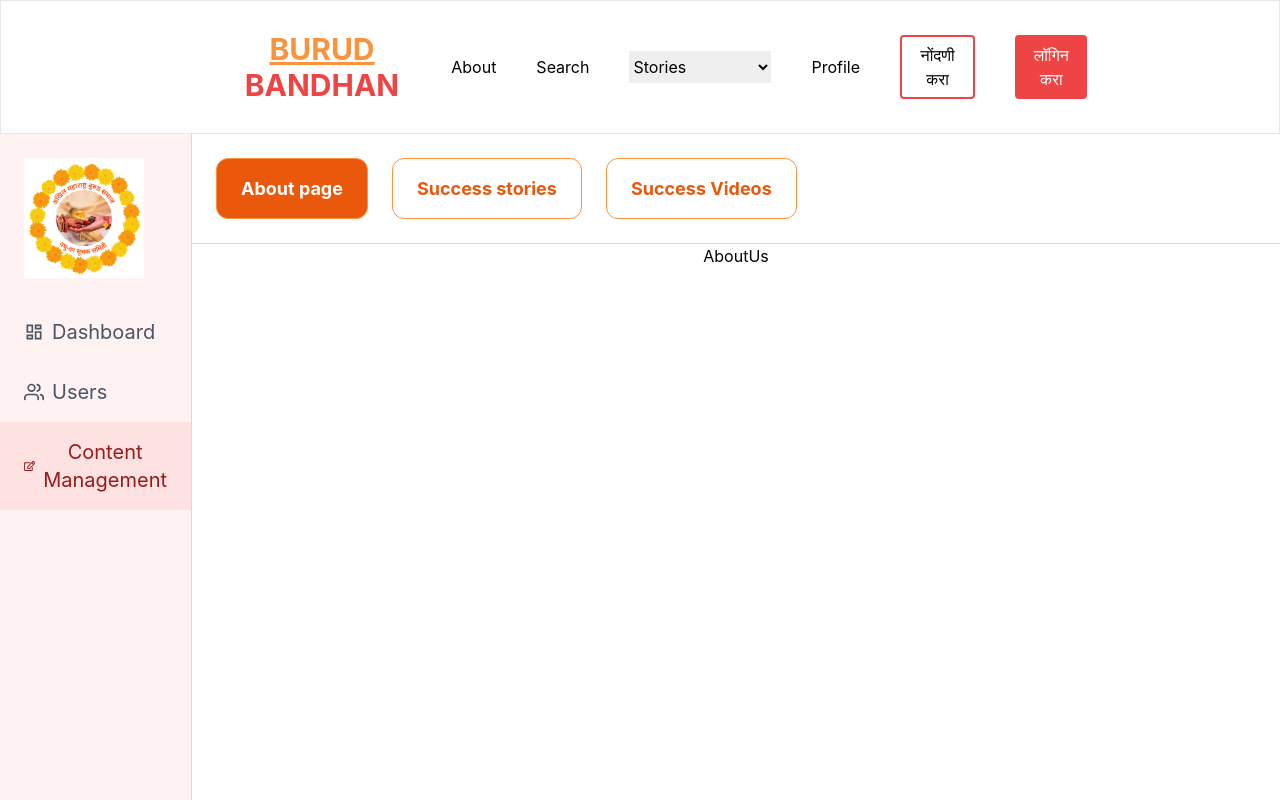
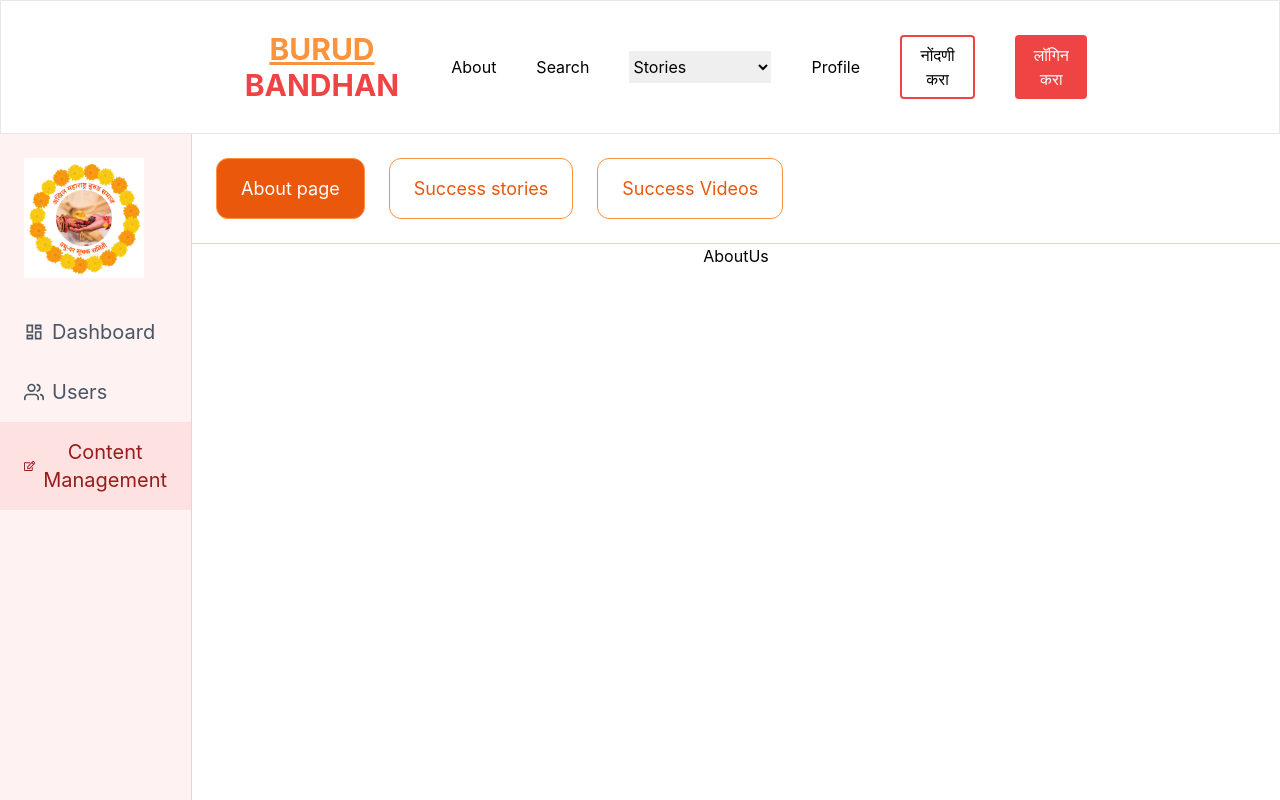
Before and after one commit to Increditex-Software-Solutions-Pvt-Ltd/new_BurudBandhan, a React (Create React App) app in the folder frontend/: page /admin in a window 1280 px wide. Both pictures are taken after a click on the element "Content Management". Shown: the top 800 px of the page. Built offline with nearby package versions, Linux system fonts and the light colour scheme.

Commit message:
modified css

```diff
--- a/frontend/src/Components/Admin/ContentManagement.jsx
+++ b/frontend/src/Components/Admin/ContentManagement.jsx
@@ -21,19 +21,19 @@ const ContentManagement = () => {
           backgroundColor: (content == "about_us") ? "#ea580c": "white",
           color:(content == "about_us") ? "white": "#ea580c"
         }}
-         className='  border border-orange-400 rounded-xl px-6 py-4 text-[18px] font-bold' onClick={()=>handleClick('about_us')}>About page</button>
+         className='border border-orange-400 rounded-xl px-6 py-4 text-[18px]' onClick={()=>handleClick('about_us')}>About page</button>
         <button
         style={{
           backgroundColor: (content == "success_stories") ? "#ea580c": "white",
           color:(content == "success_stories") ? "white": "#ea580c"
         }}
-         className='border border-orange-400 rounded-xl px-6 py-4 text-[18px] font-bold' onClick={()=>handleClick('success_stories')}>Success stories</button>
+         className='border border-orange-400 rounded-xl px-6 py-4 text-[18px] ' onClick={()=>handleClick('success_stories')}>Success stories</button>
         <button
         style={{
           backgroundColor: (content == "success_videos") ? "#ea580c": "white",
           color:(content == "success_videos") ? "white": "#ea580c"
         }}
-         className='border border-orange-400 rounded-xl px-6 py-4 text-[18px] font-bold' onClick={()=>handleClick('success_videos')}>Success Videos</button>
+         className='border border-orange-400 rounded-xl px-6 py-4 text-[18px]' onClick={()=>handleClick('success_videos')}>Success Videos</button>
       </div>
 
       {
```
